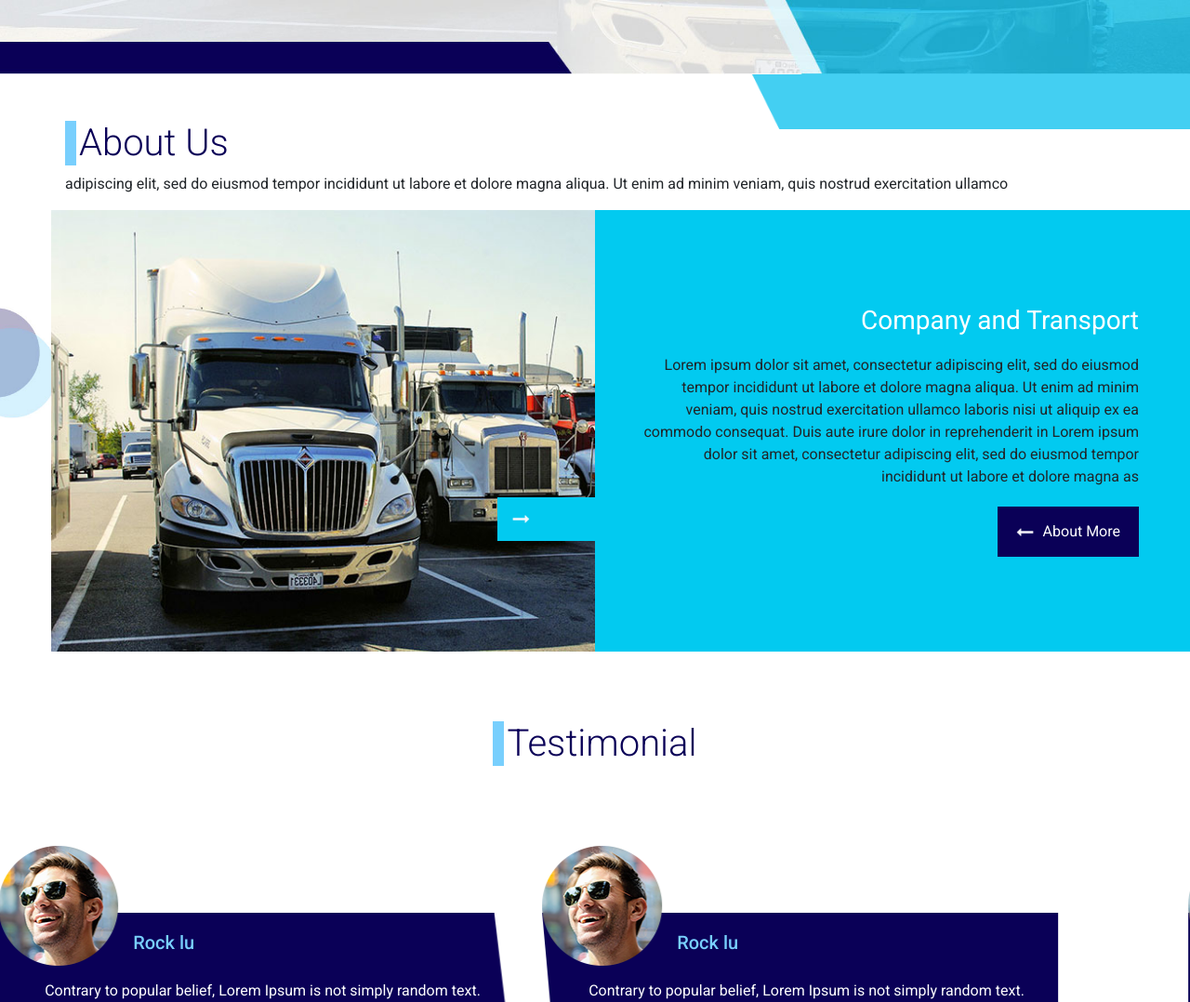
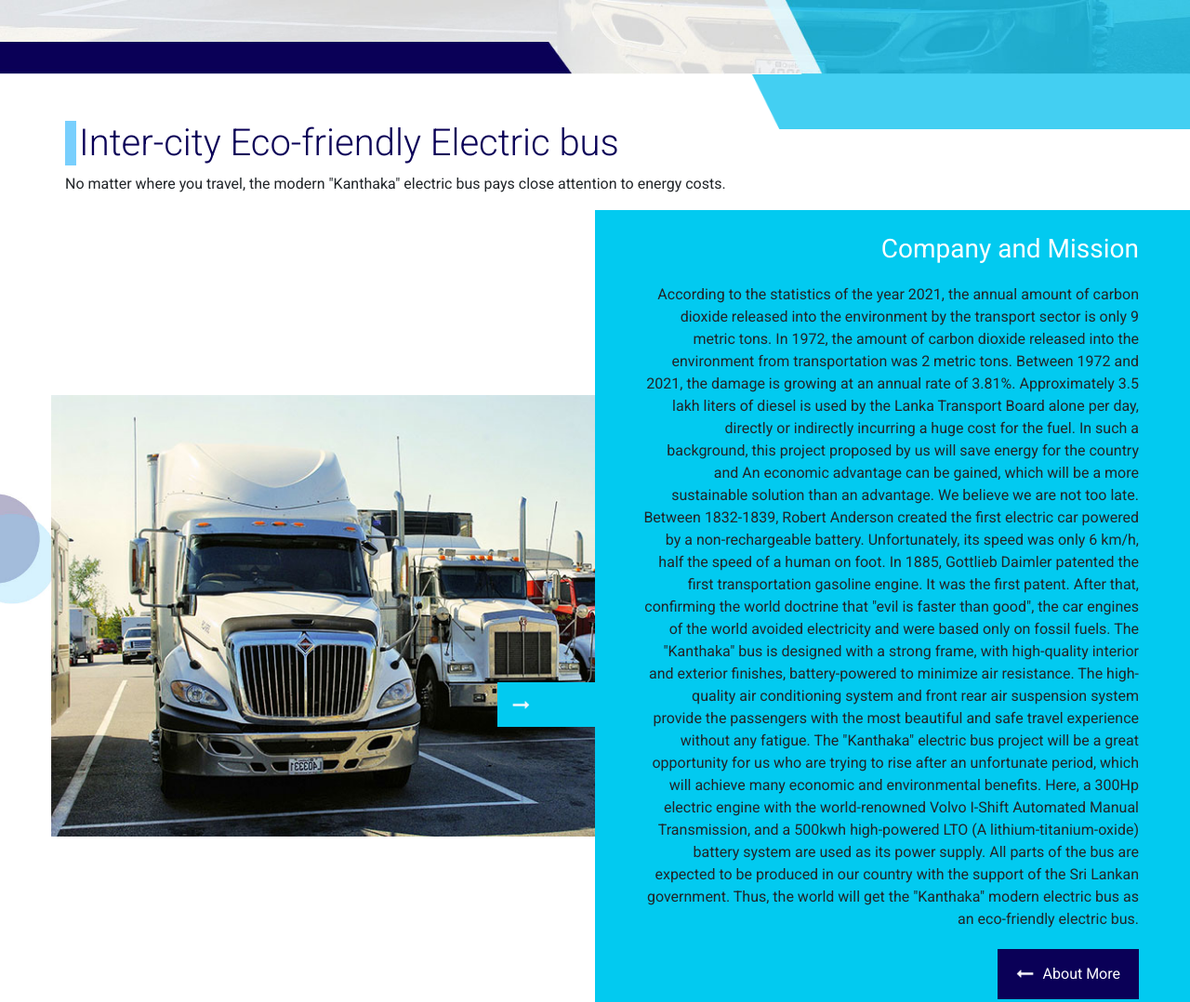
Before and after one commit to Bl4ckh00d/kanthaka, a plain HTML site: page index.html in a window 1280 px wide. Shown: the part 640-1718 px from the top of the page at 93% size. Drawn offline with nearby package versions, Linux system fonts and the light colour scheme; some packages are replaced by stand-ins of ours.

Commit message:
Update index.html

```diff
--- a/index.html
+++ b/index.html
@@ -12,7 +12,7 @@
   <meta name="description" content="" />
   <meta name="author" content="" />
 
-  <title>Transportz</title>
+  <title>Kanthaka</title>
 
   <!-- slider stylesheet -->
   <link rel="stylesheet" type="text/css"
@@ -212,11 +212,10 @@
       <div class="row">
         <div class="col">
           <h2 class="heading_style">
-            About Us
+            Inter-city Eco-friendly Electric bus
           </h2>
           <p>
-            adipiscing elit, sed do eiusmod tempor incididunt ut labore et dolore magna aliqua. Ut enim ad minim veniam,
-            quis nostrud exercitation ullamco
+            No matter where you travel, the modern "Kanthaka" electric bus pays close attention to energy costs.
           </p>
         </div>
 
@@ -231,16 +230,23 @@
         <div class="col-md-6 about_detail-container">
           <div class="about_detail-box">
             <h3>
-              Company and Transport
+              Company and Mission
             </h3>
             <p>
-              Lorem ipsum dolor sit amet, consectetur adipiscing elit, sed do eiusmod tempor incididunt ut labore et
-              dolore magna aliqua. Ut enim ad minim veniam, quis nostrud exercitation ullamco laboris nisi ut aliquip ex
-              ea commodo consequat. Duis aute irure dolor in reprehenderit in Lorem ipsum dolor sit amet, consectetur
-              adipiscing elit, sed do eiusmod tempor incididunt ut labore et dolore magna as
+              According to the statistics of the year 2021, the annual amount of carbon dioxide released into the environment by the transport sector is only 9 metric tons. In 1972, the amount of carbon dioxide released into the environment from transportation was 2 metric tons. Between 1972 and 2021, the damage is growing at an annual rate of 3.81%.
+
+
+Approximately 3.5 lakh liters of diesel is used by the Lanka Transport Board alone per day, directly or indirectly incurring a huge cost for the fuel. In such a background, this project proposed by us will save energy for the country and An economic advantage can be gained, which will be a more sustainable solution than an advantage.
+
+We believe we are not too late. Between 1832-1839, Robert Anderson created the first electric car powered by a non-rechargeable battery. Unfortunately, its speed was only 6 km/h, half the speed of a human on foot. In 1885, Gottlieb Daimler patented the first transportation gasoline engine. It was the first patent. After that, confirming the world doctrine that "evil is faster than good", the car engines of the world avoided electricity and were based only on fossil fuels.
+
+The "Kanthaka" bus is designed with a strong frame, with high-quality interior and exterior finishes, battery-powered to minimize air resistance. The high-quality air conditioning system and front rear air suspension system provide the passengers with the most beautiful and safe travel experience without any fatigue.
+
+
+The "Kanthaka" electric bus project will be a great opportunity for us who are trying to rise after an unfortunate period, which will achieve many economic and environmental benefits. Here, a 300Hp electric engine with the world-renowned Volvo I-Shift Automated Manual Transmission, and a 500kwh high-powered LTO (A lithium-titanium-oxide) battery system are used as its power supply. All parts of the bus are expected to be produced in our country with the support of the Sri Lankan government. Thus, the world will get the "Kanthaka" modern electric bus as an eco-friendly electric bus.
             </p>
             <div class="d-flex  justify-content-end">
-              <a href="" class="quote-btn about-btn">
+              <a href="https://gogetfunding.com/Kanthaka-Electric-Bus/" class="quote-btn about-btn">
                 <img src="images/white-next.png" alt="">
                 <span>
                   About More
```
